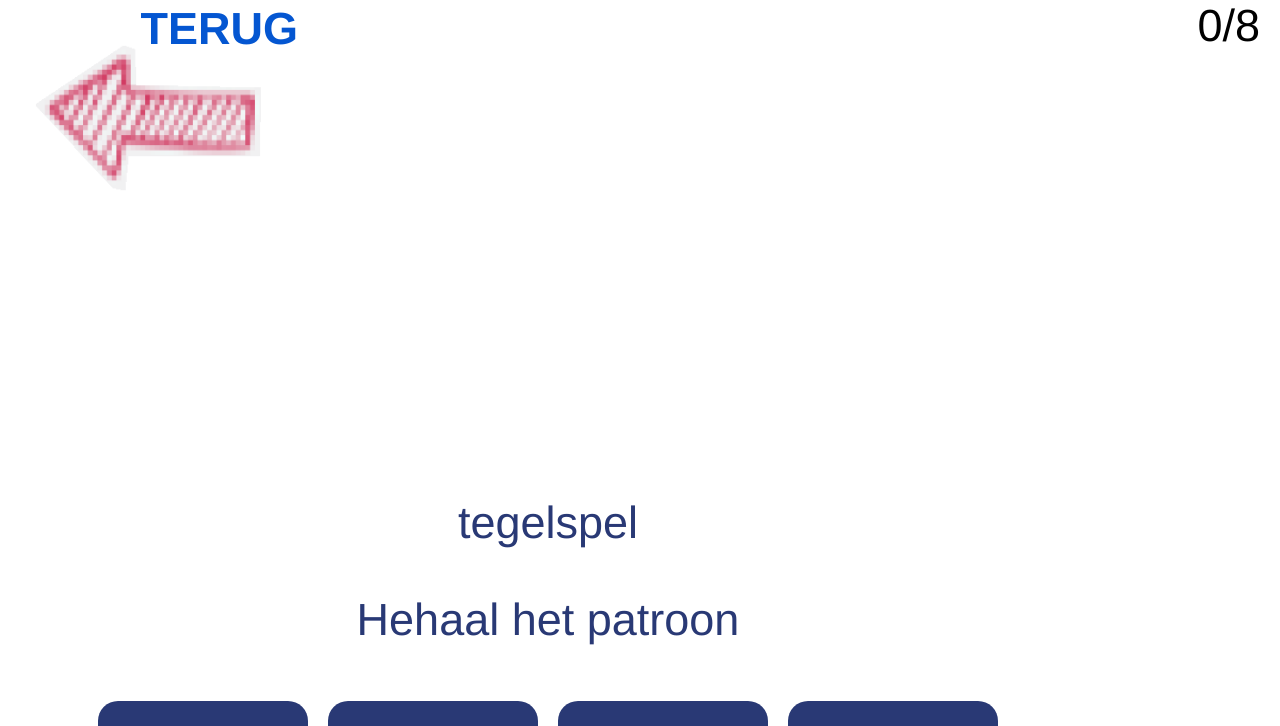
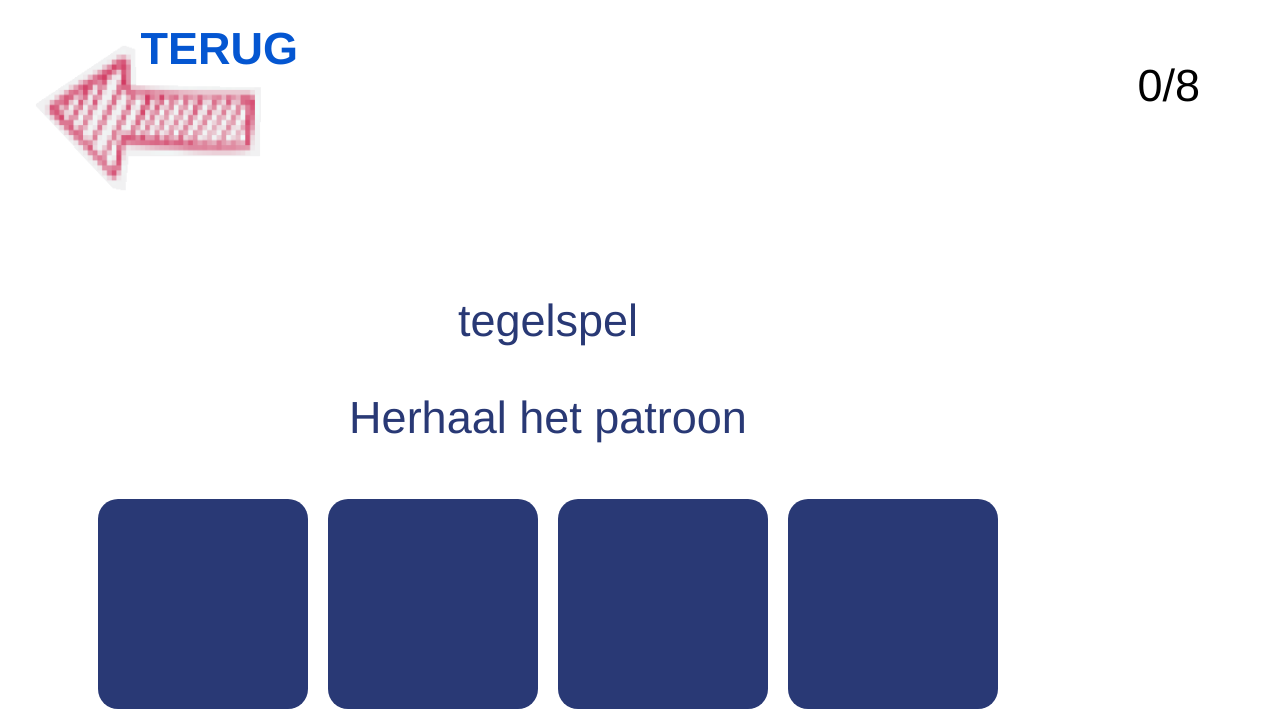
Before and after one commit to simsekb/memory-game, a plain HTML site: page index.html in a window 1280 px wide. Shown: the top 726 px of the page. Drawn offline with Linux system fonts and the light colour scheme.

Commit message:
changes design

```diff
--- a/index.html
+++ b/index.html
@@ -62,8 +62,8 @@
             }
             #currentLevel {
                 position: absolute;
-                top: 0px;
-                right: 20px;
+                top: 60px;
+                right: 80px;
                 font-size: 45px;
             }
             .backicon {
@@ -80,8 +80,8 @@
                 font-family:Helvetica ;
                 color: #0456d1;
                 font-weight: 600;
-                right: 10;
-                top: -5px;
+                right: 10px;
+                top: 15px;
             }
             #backImg{
                 position: absolute;
@@ -104,7 +104,10 @@
             .canvas {
                 display: flex;
                 align-items: center;
-                height: 88%;
+                height: 76%;
+            }
+            .footer {
+                height: 12%;
             }
         </style>
     </head>
@@ -116,7 +119,7 @@
             <div class="canvas">
                 <div>
                     <p>tegelspel</p>
-                    <p>Hehaal het patroon</p>
+                    <p>Herhaal het patroon</p>
                     <div class="playGrid">
                         <div id="tile0" onclick="clickTile(id)" class="block"><div class="blockInner"><div class="backBlock"></div><div class="frontBlock"></div></div></div>
                         <div id="tile1" onclick="clickTile(id)" class="block"><div class="blockInner"><div class="backBlock"></div><div class="frontBlock"></div></div></div>
@@ -136,9 +139,11 @@
                         <div id="tile15" onclick="clickTile(id)" class="block"><div class="blockInner"><div class="backBlock"></div><div class="frontBlock"></div></div></div>
                     </div>
                     <p id="clickedTiles">0/4 tegels aangeklikt</p>
+                    <div class="footer">
+                        <div id="statusIcon" class="hide"></div>
+                    </div>
                 </div>
             </div>
-            <div id="statusIcon" class="hide"></div>
         </div>
     </body>
 
@@ -205,8 +210,6 @@
                 }
                 hideCheckMarker(false);
                 if(amountFound >= 4) { //win
-                    level++;
-                    document.getElementById("currentLevel").innerText = level + "/" + levels;
                     document.getElementById("statusIcon").style.backgroundImage = "url('img/check.svg')";
                     window.setTimeout(function() {
                         hideOpenedTiles();
@@ -222,6 +225,8 @@
                         restartGame();
                     }, 2000);
                 }
+                level++;
+                document.getElementById("currentLevel").innerText = level + "/" + levels;
                 //console.log(chosenTiles);
             }
 
```
Also changed, not shown: img/check.svg, img/times.svg.
